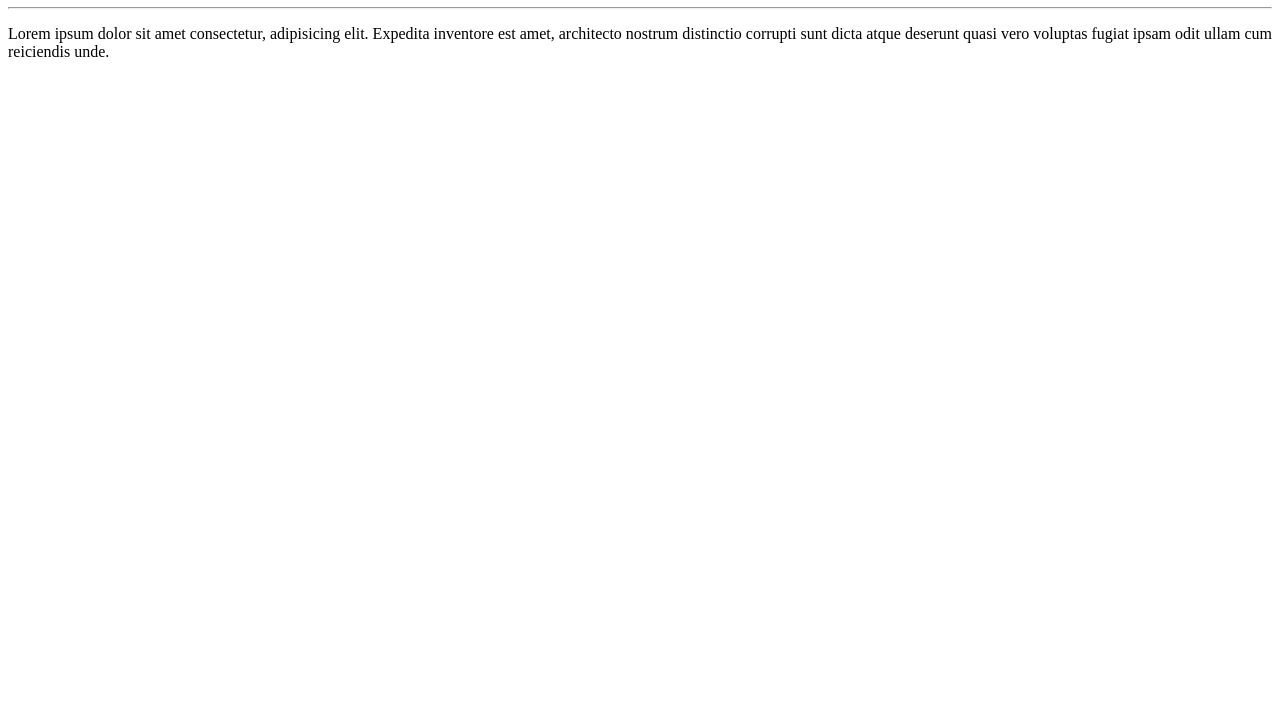
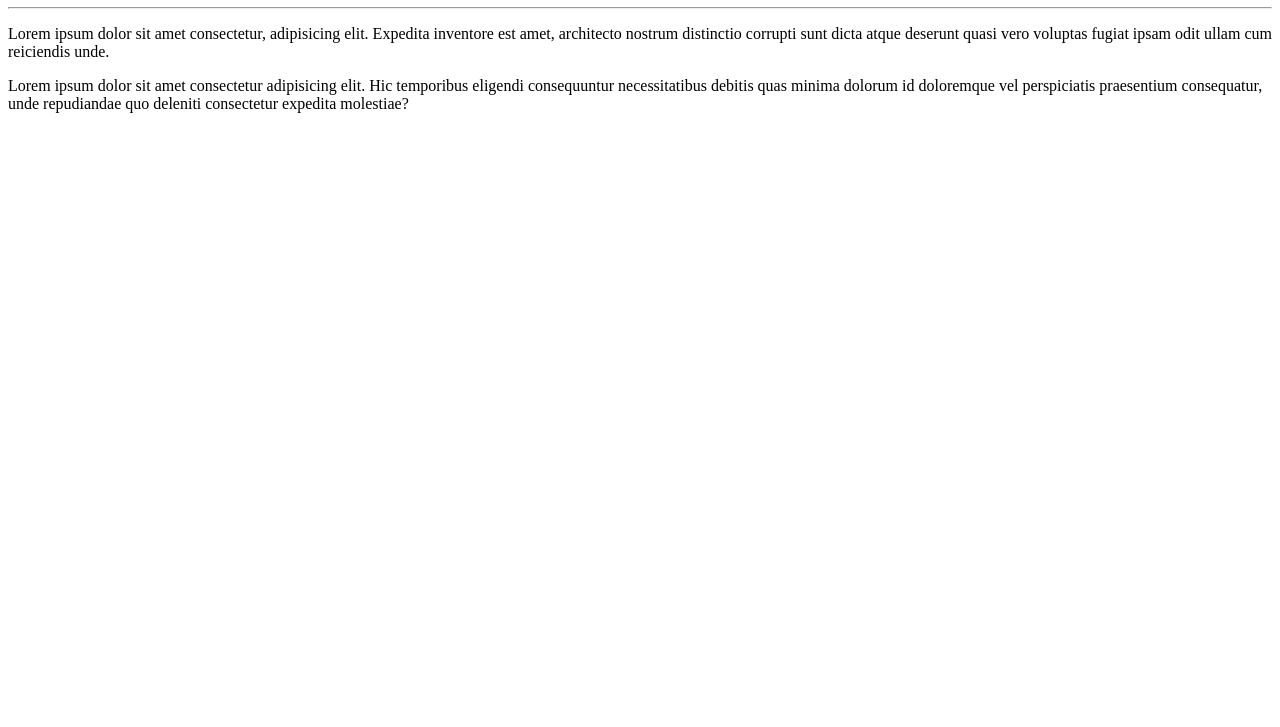
Before and after one commit to GabrielPedroza1/Loja-Laura---projeto-curso---, a plain HTML site: page Site-Laura/index.html in a window 1280 px wide. Shown: the part 73-800 px from the top of the page. Drawn offline with Linux system fonts and the light colour scheme.

Commit message:
adicionei um parágrafo

```diff
--- a/Site-Laura/index.html
+++ b/Site-Laura/index.html
@@ -9,5 +9,6 @@
     <h1>Fale Doce </h1>
     <hr>
     <p>Lorem ipsum dolor sit amet consectetur, adipisicing elit. Expedita inventore est amet, architecto nostrum distinctio corrupti sunt dicta atque deserunt quasi vero voluptas fugiat ipsam odit ullam cum reiciendis unde.</p>
+    <p>Lorem ipsum dolor sit amet consectetur adipisicing elit. Hic temporibus eligendi consequuntur necessitatibus debitis quas minima dolorum id doloremque vel perspiciatis praesentium consequatur, unde repudiandae quo deleniti consectetur expedita molestiae?</p>
 </body>
 </html>
```
